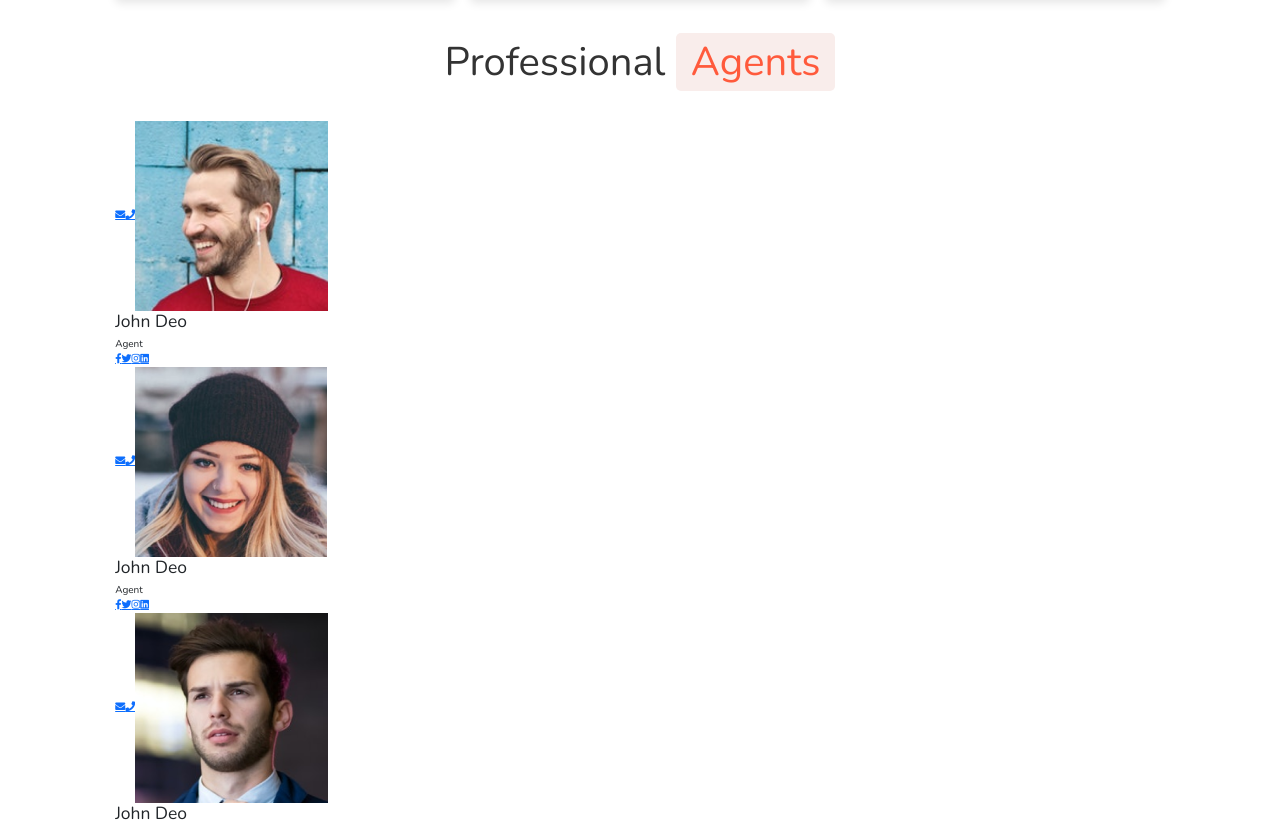
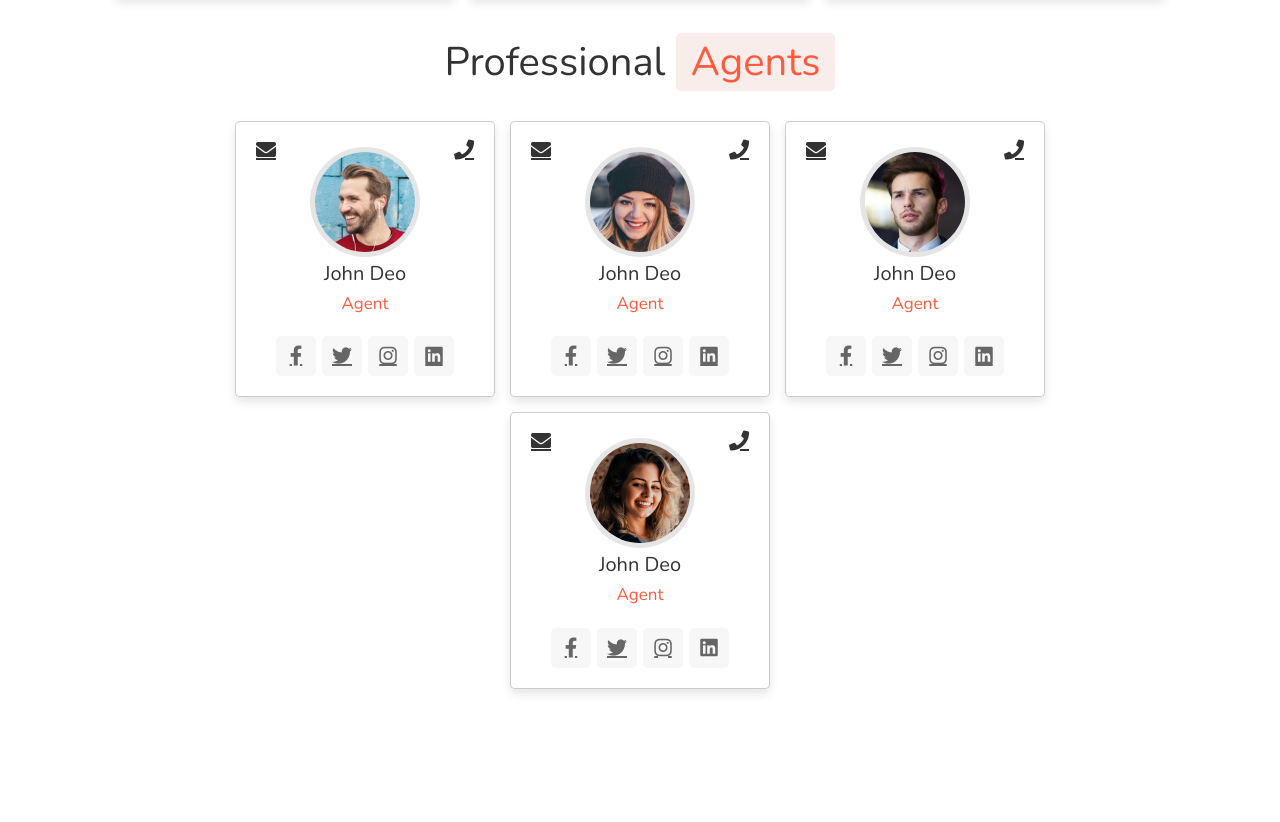
Before and after one commit to mamunurrashid1010/real-estate-app-vue, a Vue app: page / in a window 1280 px wide. Shown: the part 2569-3391 px from the top of the page. After the commit the page ends 3278 px from the top, so only its background shows below. Built offline with nearby package versions, Linux system fonts and the light colour scheme.

Commit message:
Home page : agent component CSS added.

```diff
--- a/src/style.css
+++ b/src/style.css
@@ -362,6 +362,85 @@ header .icons #menu-bars{
   font-size: 1.5rem;
 }
 
+/* ------------------- agent ------------------------- */
+.agents .box-container{
+  display: flex;
+  flex-wrap: wrap;
+  gap:1.5rem;
+  justify-content: center;
+}
+
+.agents .box-container .box{
+  background:#fff;
+  text-align: center;
+  border:.1rem solid rgba(0,0,0,.2);
+  box-shadow: 0 .5rem 1rem rgba(0,0,0,.1);
+  border-radius: .5rem;
+  padding:2rem;
+  position: relative;
+  width:26rem;
+}
+
+.agents .box-container .box .fa-envelope{
+  position: absolute;
+  top:1.8rem; left:2rem;
+  color:#333;
+  font-size: 2rem;
+}
+
+.agents .box-container .box .fa-envelope:hover{
+  color:var(--red);
+}
+
+.agents .box-container .box .fa-phone{
+  position: absolute;
+  top:1.8rem; right:2rem;
+  color:#333;
+  font-size: 2rem;
+}
+
+.agents .box-container .box .fa-phone:hover{
+  color:var(--red);
+}
+
+.agents .box-container .box img{
+  border-radius: 50%;
+  box-shadow: 0 0 0 .5rem rgba(0,0,0,.1);
+  object-fit: cover;
+  height:10rem;
+  width:10rem;
+  margin:1rem 0;
+}
+
+.agents .box-container .box h3{
+  font-size: 2rem;
+  color:#333;
+}
+
+.agents .box-container .box span{
+  font-size: 1.7rem;
+  color:var(--red);
+}
+
+.agents .box-container .box .share{
+  padding-top: 2rem;
+}
+
+.agents .box-container .box .share a{
+  margin:0 .3rem;
+  height:4rem;
+  width:4rem;
+  line-height: 4rem;
+  background:#f7f7f7;
+  color:#666;
+  border-radius: .5rem;
+  font-size: 2rem;
+}
+
+.agents .box-container .box .share a:hover{
+  background:var(--red);
+  color:#fff;
+}
 
 
 
```
